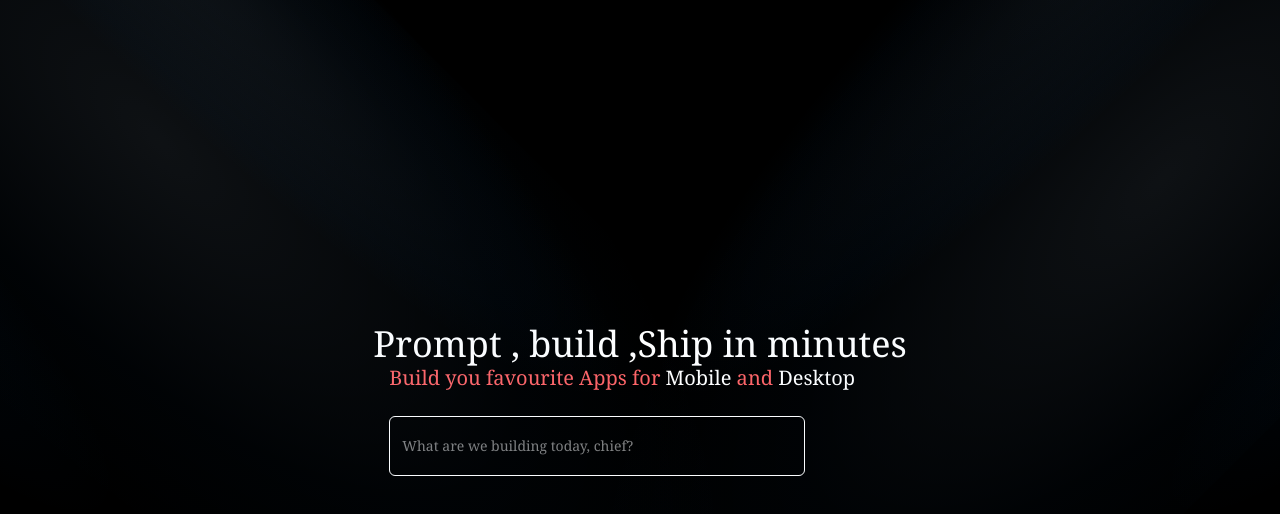
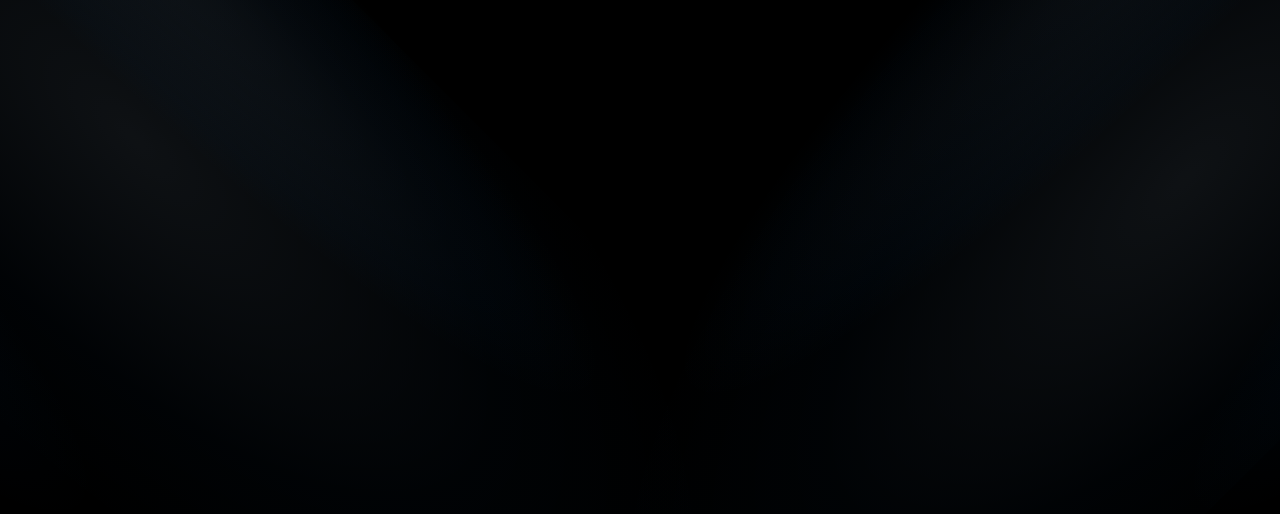
Before and after one commit to Varun789-mx/Spark, a React (Vite) app in the folder frontend/: page / in a window 1280 px wide. Shown: the top 514 px of the page. Built offline with nearby package versions, Linux system fonts and the light colour scheme.

Commit message:
Minor fix

```diff
--- a/frontend/src/App.tsx
+++ b/frontend/src/App.tsx
@@ -10,7 +10,7 @@ function App() {
       <div className="relative min-h-screen bg-black min-w-screen overflow-hidden">
         <Spotlight />
         <div className="absolute inset-0 flex flex-col items-center justify-center">
-          <HeroText />
+          {/* <HeroText /> */}
 
         </div>
       </div>
```
Also changed, not shown: frontend/src/components/Inputbox.tsx (+5 -5 lines).
